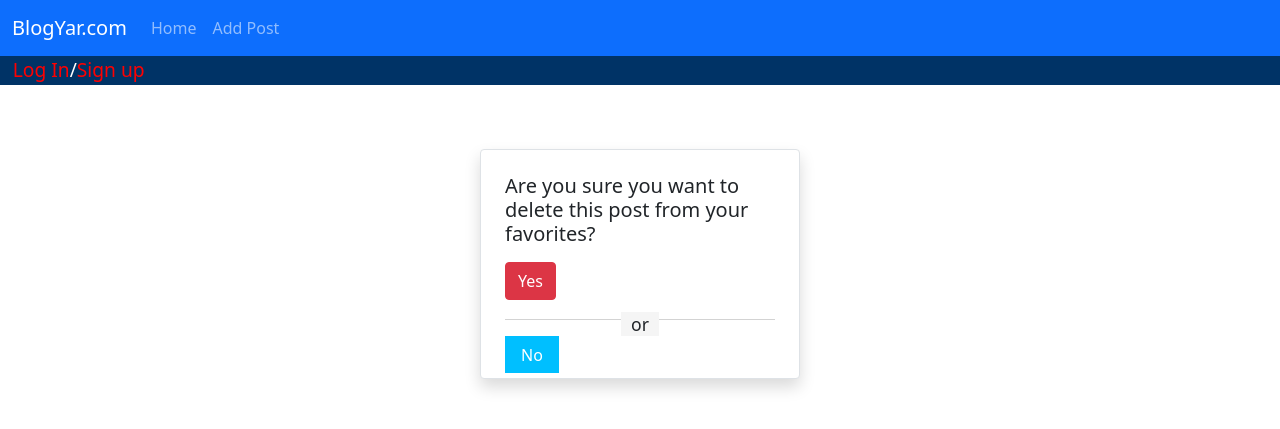
After one commit to shahdin-sh/django_Blog_project, a Django app: page /1/delete_fav_post/ in a window 1280 px wide. The commit adds this page. Shown: the top 429 px of the page. Run offline with Django 4.2, Linux system fonts and the light colour scheme; data comes from the database, SQL or seed files in the repository; both versions use the stored data as it was after the commit; some libraries are stand-ins or nearby versions.

Commit message:
add remove_fav feature and template in post_detail

```diff
--- a/Blog/forms.py
+++ b/Blog/forms.py
@@ -2,7 +2,7 @@ from django import forms
 from .models import *
 
 
-class NewPostFrom(forms.ModelForm):
+class NewPostForm(forms.ModelForm):
     class Meta:
         model = Post
         fields = ['title', 'text', 'author', 'status']
--- a/Blog/templates/blog/post_detail.html
+++ b/Blog/templates/blog/post_detail.html
@@ -20,7 +20,7 @@ post_detail
                                  <button type="submit">add to your favorite</button>
                             </form>
                         {% elif fav %}
-                            <a href="#" class="mt-2">Remove from your favorite</a>
+                            <a href="{% url 'delete_fav_user_post' post_detail.id %}" class="mt-2">Remove from your favorite</a>
                         {% endif %}
                     {% endif %}
                     {% if post_detail.author.id == user.id %}
--- /dev/null
+++ b/Blog/templates/blog/remove_fav_user_post.html
@@ -0,0 +1,59 @@
+{% extends '_base.html' %}
+{% load crispy_forms_tags %}
+{%block page_title%}
+Login
+{% endblock page_title %}
+
+{% block content %}
+    <div class="d-flex justify-content-center mt-3" id="main_signin_container">
+        <div class="col-xl-3 col-lg-4 col-md-5 col-sm-5 col-xs-6 bg-white m-3 m-sm-5 border rounded px-4 pt-4 pb-3 shadow" id="signin_container">
+            <h5>Are you sure you want to delete this post from your favorites?</h5>
+             <form action="" method="POST">
+                {% csrf_token %}
+                <input class="btn btn-danger" type="submit" value="Yes">
+            </form>
+            <h2>
+                <span>
+                    or
+                </span>
+            </h2>
+            <button><a href="{% url 'post_detail_view' post.id %}">No</a></button>
+        </div>
+    </div>
+<style>
+#signin_container button{
+    text-decoration: none;
+    background-color: deepskyblue;
+    border: none;
+    height: 20%;
+    width: 20%;
+}
+#signin_container button a{
+    text-decoration: none;
+    color: white;
+    text-align: right;
+}
+#signin_container h2{
+    width: 100%;
+    height: 20px;
+    border-bottom: 1px solid lightgray;
+    text-align: center;
+    margin-bottom: 1rem;
+}
+#signin_container span{
+    background-color: whitesmoke;
+    padding: 0 10px;
+    position: relative;
+    font-size: 1.1rem;
+}
+#signin_container span{
+    background-color: whitesmoke;
+    padding: 0 10px;
+    position: relative;
+    font-size: 1.1rem;
+}
+#signin_container h5{
+    margin-bottom: 1rem;
+}
+</style>
+{% endblock content %}
--- a/Blog/urls.py
+++ b/Blog/urls.py
@@ -6,10 +6,11 @@ urlpatterns = [
     path('', post_list_view, name='post_view_of_blog'),
     path('<int:pk>', post_detail_view, name='post_detail_view'),
     path('add/', login_required(PostCreatView.as_view()), name='post_view_add'),
-    path('<int:pk>/edit/', login_required(PostEditView.as_view()), name='post_edit_option'),
+    path('<int:pk>/edit/',  login_required(PostUpdateView.as_view()), name='post_edit_option'),
     path('<int:pk>/delete/', login_required(PostDeleteView.as_view()), name='post_delete_option'),
     path('<int:pk>/update/<int:comment_id>/comment', comment_update_view, name='comment_update_view'),
     path('<int:pk>/delete/<int:comment_id>/comment', comment_delete_view, name='comment_delete_view'),
     path('user_posts/', user_posts_view, name='user_post_view'),
-    path('user_fav/', user_fav_view, name='user_fav_post_view')
+    path('user_fav/', user_fav_view, name='user_fav_post_view'),
+    path('<int:pk>/delete_fav_post/', delete_fav_user_post, name='delete_fav_user_post')
 ]
--- a/Blog/views.py
+++ b/Blog/views.py
@@ -49,24 +49,27 @@ def post_detail_view(request, pk):
 
 
 class PostCreatView(generic.CreateView):
-    form_class = NewPostFrom
+    form_class = NewPostForm
     template_name = 'blog/add_post.html'
 
     def get_success_url(self):
         return reverse('post_view_of_blog')
 
 
-class PostEditView(UserPassesTestMixin, generic.UpdateView):
+class PostUpdateView(UserPassesTestMixin, generic.UpdateView):
     model = Post
-    form_class = NewPostFrom
+    form_class = NewPostForm
     template_name = 'blog/add_post.html'
+
+    def get_success_url(self):
+        return reverse('post_view_of_blog')
 
     def test_func(self):
         obj = self.get_object()
         return obj.author == self.request.user
 
 
-class PostDeleteView(UserPassesTestMixin,generic.DeleteView):
+class PostDeleteView(UserPassesTestMixin, generic.DeleteView):
     model = Post
     template_name = 'blog/delete_post.html'
     success_url = reverse_lazy('post_delete_option')
@@ -137,3 +140,17 @@ def user_fav_view(request):
         'user_fav_post': page_obj
     }
     return render(request, 'blog/user_fav_posts_view.html', dic)
+
+
+def delete_fav_user_post(request, pk):
+    post = get_object_or_404(Post, pk=pk)
+    current_user = request.user.id
+    fav_user_post = Favorite.objects.all().filter(user_id=current_user, fav_post_id=pk)
+    if request.method == 'POST':
+        fav_user_post.delete()
+        return redirect('post_detail_view', pk)
+    dic = {
+        'fav_user_post': fav_user_post,
+        'post': post
+    }
+    return render(request, 'blog/remove_fav_user_post.html', dic)
```
Also changed, not shown: db.sqlite3.
